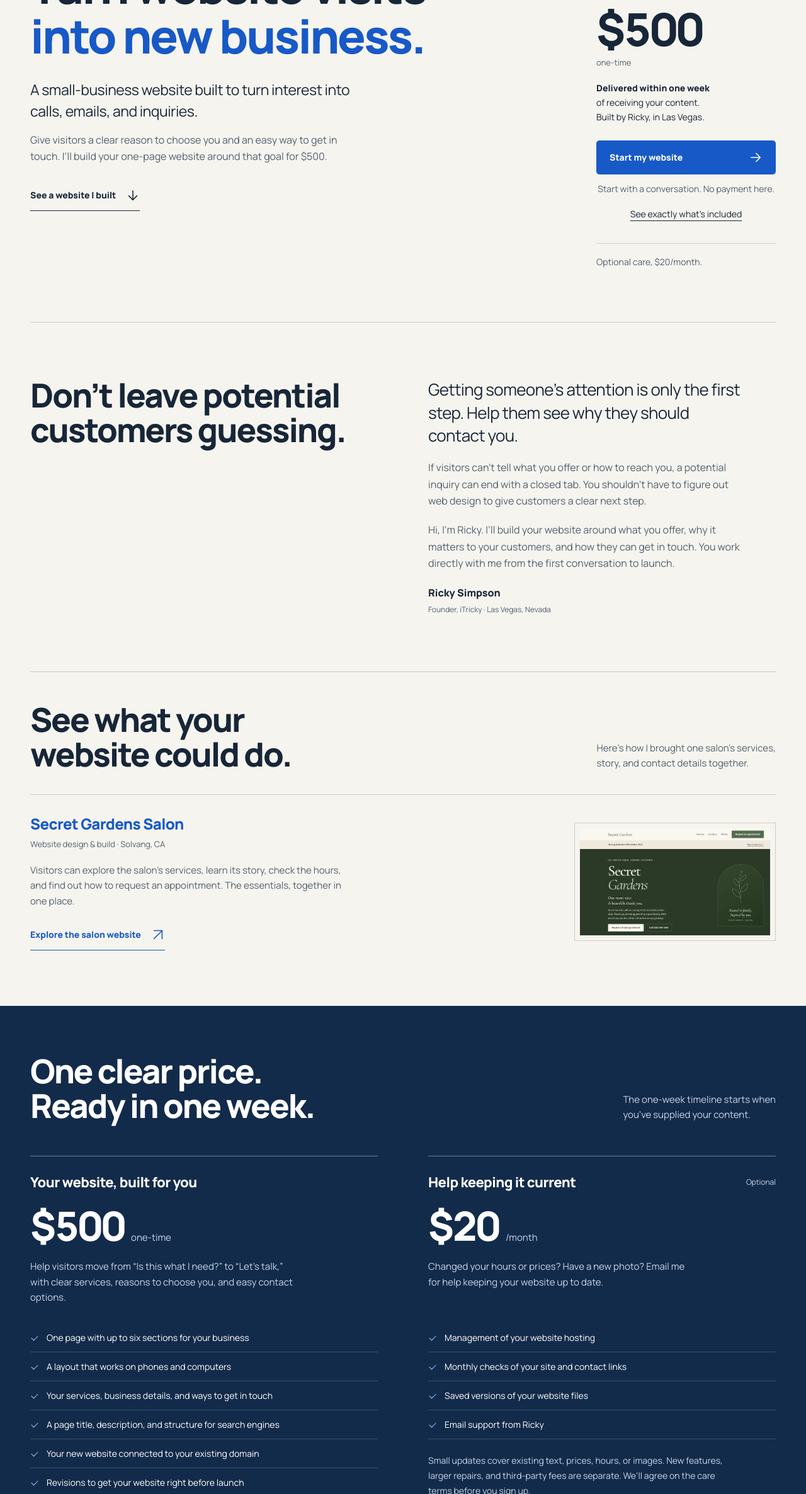
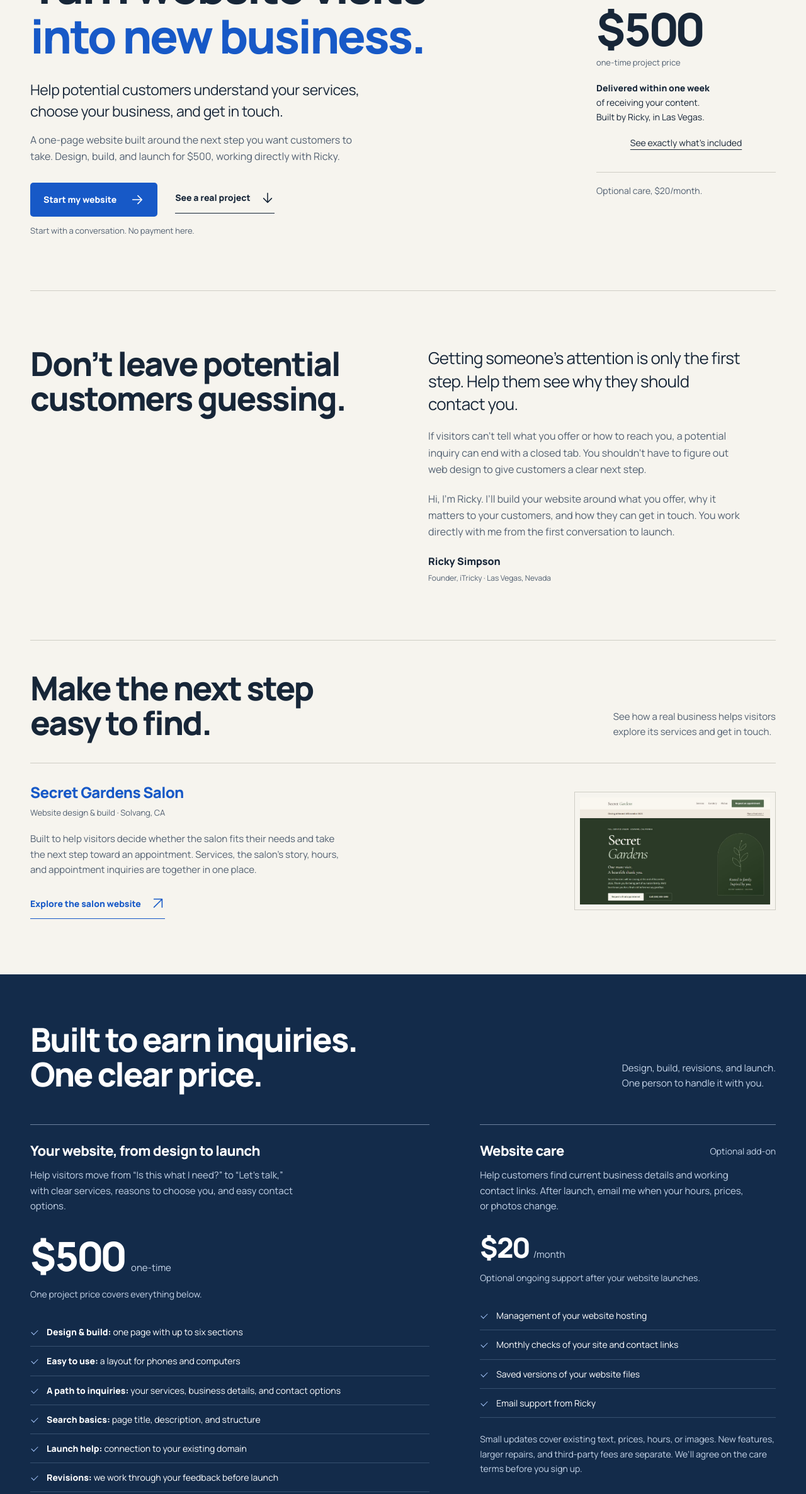
Before and after one commit to RickySimpson/itricky, a plain HTML site: page index.html in a window 1280 px wide. Shown: the part 247-2619 px from the top of the page at 63% size. Drawn offline with Linux system fonts and the light colour scheme.

Commit message:
Price Psychology

```diff
--- a/index.html
+++ b/index.html
@@ -27,16 +27,18 @@
     <section class="hero wrap" aria-labelledby="hero-title">
       <div class="hero-story">
         <h1 id="hero-title">Turn website visits<br><span>into new business.</span></h1>
-        <p class="intro">A small-business website built to turn interest into calls, emails, and inquiries.</p>
-        <p class="hero-copy">Give visitors a clear reason to choose you and an easy way to get in touch. I’ll build your one-page website around that goal for $500.</p>
-        <a class="text-link" href="#work">See a website I built <svg aria-hidden="true" viewBox="0 0 24 24"><path d="M12 4v16M5 13l7 7 7-7"/></svg></a>
+        <p class="intro">Help potential customers understand your services, choose your business, and get in touch.</p>
+        <p class="hero-copy">A one-page website built around the next step you want customers to take. Design, build, and launch for $500, working directly with Ricky.</p>
+        <div class="hero-actions">
+          <a class="button primary" href="#contact">Start my website <svg aria-hidden="true" viewBox="0 0 24 24"><path d="M4 12h16m-7-7 7 7-7 7"/></svg></a>
+          <a class="text-link" href="#work">See a real project <svg aria-hidden="true" viewBox="0 0 24 24"><path d="M12 4v16M5 13l7 7 7-7"/></svg></a>
+        </div>
+        <p class="hero-action-note">Start with a conversation. No payment here.</p>
       </div>
       <aside class="hero-offer" aria-label="Website offer">
-        <p class="offer-title">Your small-business website</p>
-        <p class="hero-price">$500<span>one-time</span></p>
+        <p class="offer-title">Website design &amp; launch</p>
+        <p class="hero-price">$500<span>one-time project price</span></p>
         <p class="delivery-promise"><strong>Delivered within one week</strong><br>of receiving your content.<br>Built by Ricky, in Las Vegas.</p>
-        <a class="button primary" href="#contact">Start my website <svg aria-hidden="true" viewBox="0 0 24 24"><path d="M4 12h16m-7-7 7 7-7 7"/></svg></a>
-        <p class="action-note">Start with a conversation. No payment here.</p>
         <a class="offer-details" href="#pricing">See exactly what’s included</a>
         <p class="optional-note">Optional care, $20/month.</p>
       </aside>
@@ -48,12 +50,12 @@
     </section>
 
     <section class="work wrap section" id="work" aria-labelledby="work-title">
-      <div class="section-heading"><h2 id="work-title">See what your<br>website could do.</h2><p>Here’s how I brought one salon’s services,<br class="desktop-break"> story, and contact details together.</p></div>
+      <div class="section-heading"><h2 id="work-title">Make the next step<br>easy to find.</h2><p>See how a real business helps visitors<br class="desktop-break"> explore its services and get in touch.</p></div>
       <article class="project">
         <div class="project-details">
           <h3>Secret Gardens Salon</h3>
           <p class="project-meta">Website design &amp; build · Solvang, CA</p>
-          <p class="project-description">Visitors can explore the salon’s services, learn its story, check the hours, and find out how to request an appointment. The essentials, together in one place.</p>
+          <p class="project-description">Built to help visitors decide whether the salon fits their needs and take the next step toward an appointment. Services, the salon’s story, hours, and appointment inquiries are together in one place.</p>
           <a class="text-link" href="https://secretgardenssalon.com/" target="_blank" rel="noopener noreferrer">Explore the salon website <svg aria-hidden="true" viewBox="0 0 24 24"><path d="M5 19 19 5M5 5h14v14"/></svg><span class="sr-only"> (opens in a new tab)</span></a>
         </div>
         <a class="project-art project-screenshot" href="https://secretgardenssalon.com/" target="_blank" rel="noopener noreferrer" aria-label="Visit Secret Gardens Salon website (opens in a new tab)">
@@ -64,19 +66,23 @@
 
     <section class="pricing" id="pricing" aria-labelledby="pricing-title">
       <div class="wrap pricing-inner">
-        <div class="section-heading"><h2 id="pricing-title">One clear price.<br>Ready in one week.</h2><p>The one-week timeline starts when<br class="desktop-break"> you’ve supplied your content.</p></div>
+        <div class="section-heading"><h2 id="pricing-title">Built to earn inquiries.<br>One clear price.</h2><p>Design, build, revisions, and launch.<br class="desktop-break"> One person to handle it with you.</p></div>
         <div class="price-layout">
           <div class="website-plan">
-            <h3>Your website, built for you</h3><p class="price">$500 <span>one-time</span></p>
+            <h3>Your website, from design to launch</h3>
             <p class="plan-description">Help visitors move from “Is this what I need?” to “Let’s talk,” with clear services, reasons to choose you, and easy contact options.</p>
-            <ul class="included"><li>One page with up to six sections for your business</li><li>A layout that works on phones and computers</li><li>Your services, business details, and ways to get in touch</li><li>A page title, description, and structure for search engines</li><li>Your new website connected to your existing domain</li><li>Revisions to get your website right before launch</li></ul>
+            <p class="price">$500 <span>one-time</span></p>
+            <p class="package-note">One project price covers everything below.</p>
+            <ul class="included"><li><strong>Design &amp; build:</strong> one page with up to six sections</li><li><strong>Easy to use:</strong> a layout for phones and computers</li><li><strong>A path to inquiries:</strong> your services, business details, and contact options</li><li><strong>Search basics:</strong> page title, description, and structure</li><li><strong>Launch help:</strong> connection to your existing domain</li><li><strong>Revisions:</strong> we work through your feedback before launch</li></ul>
+            <p class="delivery-note">Delivered within one week of receiving your content.</p>
             <p class="plan-reassurance">You’ll know the scope, schedule, and payment terms before you commit.</p>
             <p class="fineprint">Additional pages, online stores, custom booking systems, and larger features are quoted separately. Domain registration and paid third-party services are extra.</p>
           </div>
           <div class="care-plan">
-            <div class="plan-label"><h3>Help keeping it current</h3><span>Optional</span></div>
+            <div class="plan-label"><h3>Website care</h3><span>Optional add-on</span></div>
+            <p class="plan-description">Help customers find current business details and working contact links. After launch, email me when your hours, prices, or photos change.</p>
             <p class="price">$20 <span>/month</span></p>
-            <p class="plan-description">Changed your hours or prices? Have a new photo? Email me for help keeping your website up to date.</p>
+            <p class="package-note">Optional ongoing support after your website launches.</p>
             <ul class="included"><li>Management of your website hosting</li><li>Monthly checks of your site and contact links</li><li>Saved versions of your website files</li><li>Email support from Ricky</li></ul>
             <p class="fineprint">Small updates cover existing text, prices, hours, or images. New features, larger repairs, and third-party fees are separate. We’ll agree on the care terms before you sign up.</p>
             <label class="care-choice" for="care" hidden><input type="checkbox" id="care"><span>Ask about care for $20/month</span><span class="check-visual" aria-hidden="true"><svg viewBox="0 0 24 24"><path d="m5 12 4 4 10-10"/></svg></span></label>
@@ -90,13 +96,14 @@
 
     <section class="process wrap section" id="process" aria-labelledby="process-title">
       <div><h2 id="process-title">Your new website.<br>Three simple steps.</h2><p class="section-intro">Tell me what you offer and how you want customers to contact you. I’ll build the site around that next step.</p></div>
-      <ol class="steps"><li><span class="step-number" aria-hidden="true">1</span><div><h3>Tell me what you need.</h3><p>Email your business name, what you do, and your current website if you have one. We’ll agree on the scope and you’ll send your content.</p></div></li><li><span class="step-number" aria-hidden="true">2</span><div><h3>Review your new website.</h3><p>I’ll build your one-page site within one week of receiving your content. You review it, and we work through your feedback until you’re happy to launch.</p></div></li><li><span class="step-number" aria-hidden="true">3</span><div><h3>Go live and share it.</h3><p>Once you approve it, we connect your domain. Share your website with customers and choose optional care if you’d like ongoing help.</p></div></li></ol>
+      <ol class="steps"><li><span class="step-number" aria-hidden="true">1</span><div><h3>Choose your customer’s next step.</h3><p>Tell me about your business and whether you want visitors to call, email, or inquire about your services. We’ll agree on the scope and you’ll send your content.</p></div></li><li><span class="step-number" aria-hidden="true">2</span><div><h3>Review your new website.</h3><p>I’ll build your one-page site within one week of receiving your content. You review it, and we work through your feedback until you’re happy to launch.</p></div></li><li><span class="step-number" aria-hidden="true">3</span><div><h3>Put your website to work.</h3><p>Once you approve it, we connect your domain. Share your link in your business listings, social profiles, and customer conversations so interested people can find the next step.</p></div></li></ol>
     </section>
 
     <section class="faq wrap section" id="questions" aria-labelledby="faq-title">
       <h2 id="faq-title">Questions before<br>you start?</h2>
       <div class="questions">
-        <details><summary>Why $500?<svg aria-hidden="true" viewBox="0 0 24 24"><path d="M5 12h14M12 5v14"/></svg></summary><div><p>The offer has a clear, focused scope: one page with up to six sections, built around your business. I use modern tools and work directly with you to keep the process efficient.</p></div></details>
+        <details><summary>How does the website help me get more business?<svg aria-hidden="true" viewBox="0 0 24 24"><path d="M5 12h14M12 5v14"/></svg></summary><div><p>It gives people who find your business a clear view of what you offer, reasons to choose you, and an easy way to contact you. We’ll build around the action that matters to your business, such as a call or service inquiry, so visitors know what to do next.</p></div></details>
+        <details><summary>What does the $500 cover?<svg aria-hidden="true" viewBox="0 0 24 24"><path d="M5 12h14M12 5v14"/></svg></summary><div><p>It covers the design and build of your one-page website, up to six sections, revisions before launch, and connection to your existing domain. You work directly with me throughout. Domain registration and paid third-party services are separate; ongoing care is optional.</p></div></details>
         <details><summary>Do I need the $20/month plan?<svg aria-hidden="true" viewBox="0 0 24 24"><path d="M5 12h14M12 5v14"/></svg></summary><div><p>No. Care is optional. If you prefer to manage the site yourself, we’ll agree on the hosting setup and handoff before work begins. You can discuss care with me later, too.</p></div></details>
         <details><summary>Can you use my current domain?<svg aria-hidden="true" viewBox="0 0 24 24"><path d="M5 12h14M12 5v14"/></svg></summary><div><p>Yes. You keep ownership of your domain. We’ll arrange the access needed to connect the new site and preserve your existing email settings.</p></div></details>
         <details><summary>What will you need from me?<svg aria-hidden="true" viewBox="0 0 24 24"><path d="M5 12h14M12 5v14"/></svg></summary><div><p>Your business details, services, contact information, and any logo or photos you want to use. If something is missing, tell me—we’ll work out what’s needed before starting.</p></div></details>
@@ -108,7 +115,7 @@
     <section class="contact wrap section" id="contact" aria-labelledby="contact-title">
       <div><h2 id="contact-title">Ready for more<br>customer inquiries?</h2><p class="section-intro">Let’s give visitors a reason to choose your business—and a clear path to contacting you.</p></div>
       <div class="contact-details">
-        <p>Send your business name, what you do, and your current website if you have one. I’ll help you work out whether the $500 website fits your needs.</p>
+        <p>Send your business name, what you offer, and your current website if you have one. We’ll talk about the customers you want to reach and whether the $500 website fits your needs.</p>
         <p class="contact-plan" id="contact-plan">Your website: $500 one-time. Care is optional.</p>
         <a class="button primary inquiry" href="mailto:design@itricky.com?subject=My%20%24500%20website%20inquiry">Email Ricky about my website <svg aria-hidden="true" viewBox="0 0 24 24"><path d="M4 12h16m-7-7 7 7-7 7"/></svg></a>
         <p class="contact-note">Opens your email app. Nothing is sent until you send it.</p>
@@ -118,6 +125,6 @@
       </div>
     </section>
   </main>
-  <footer class="wrap footer"><a class="brand" href="#" aria-label="iTricky home"><img src="assets/itricky-wordmark.svg" width="104" height="44" alt="iTricky"></a><p>Web design with a personal touch.<br>Las Vegas, Nevada.</p><p class="copyright">© <span id="year">2026</span> iTricky</p><a href="privacy.html">Privacy</a></footer>
+  <footer class="wrap footer"><a class="brand" href="#" aria-label="iTricky home"><img src="assets/itricky-wordmark.svg" width="104" height="44" alt="iTricky"></a><p>Websites built for customer inquiries.<br>Las Vegas, Nevada.</p><p class="copyright">© <span id="year">2026</span> iTricky</p><a href="privacy.html">Privacy</a></footer>
 </body>
 </html>
--- a/styles.css
+++ b/styles.css
@@ -25,12 +25,24 @@
 .hero h1{font-size:clamp(48px,5.8vw,76px);max-width:16ch}
 .intro{max-width:39ch}
 .hero-copy{max-width:54ch}
+.hero-actions{display:flex;align-items:center;flex-wrap:wrap;gap:16px 28px;margin-top:28px}
+.hero-actions .text-link{font-size:14px}
+.hero-action-note{font-size:13px;color:var(--muted);margin-top:12px}
 .hero-offer .action-note{font-size:13px;text-align:center;color:var(--muted);margin-top:12px;line-height:1.5}
 .hero-offer .optional-note{font-size:14px!important}
 .offer-details{font-size:14px;min-height:44px;display:flex;align-items:center;justify-content:center;margin-top:8px}
 .delivery-promise strong{font-weight:800}
 .fineprint{font-size:14px;line-height:1.7}
 .plan-reassurance{font-size:15px;margin-bottom:18px;max-width:48ch}
+.price-layout{grid-template-columns:minmax(0,1.35fr) minmax(0,1fr)}
+.price-layout .plan-description{min-height:0}
+.website-plan .price{margin-top:24px}
+.care-plan .price{font-size:44px;margin-top:24px}
+.plan-label{flex-wrap:wrap}
+.plan-label>span{font-size:14px}
+.package-note{font-size:14px;color:var(--light-ink);margin-top:8px;max-width:48ch}
+.delivery-note{font-size:15px;font-weight:800;margin-bottom:12px;max-width:48ch}
+@media(max-width:760px){.price-layout{grid-template-columns:1fr}}
 .section-intro{font-size:16px;color:var(--muted);max-width:35ch;margin-top:24px}
 .faq h2{max-width:14ch}
 .contact-details .contact-plan{font-weight:800;color:var(--ink);margin-top:24px}
```
